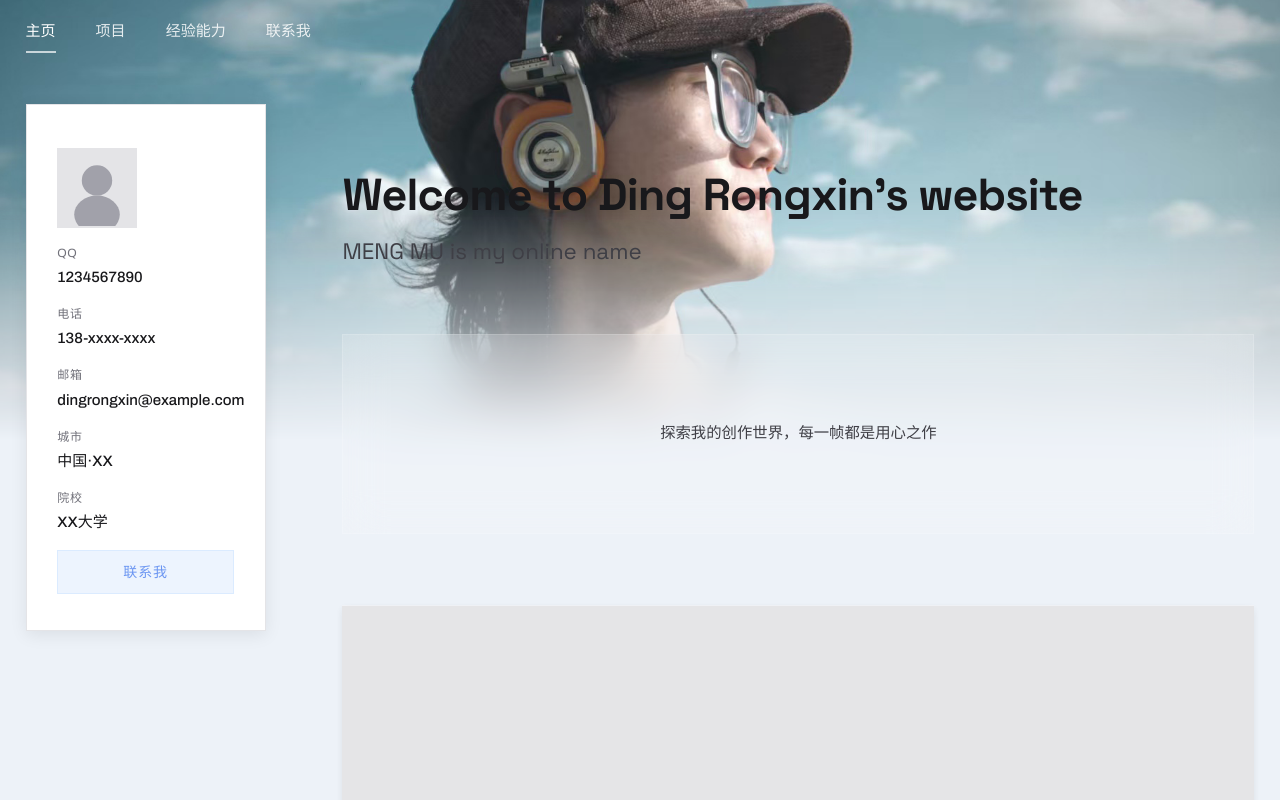
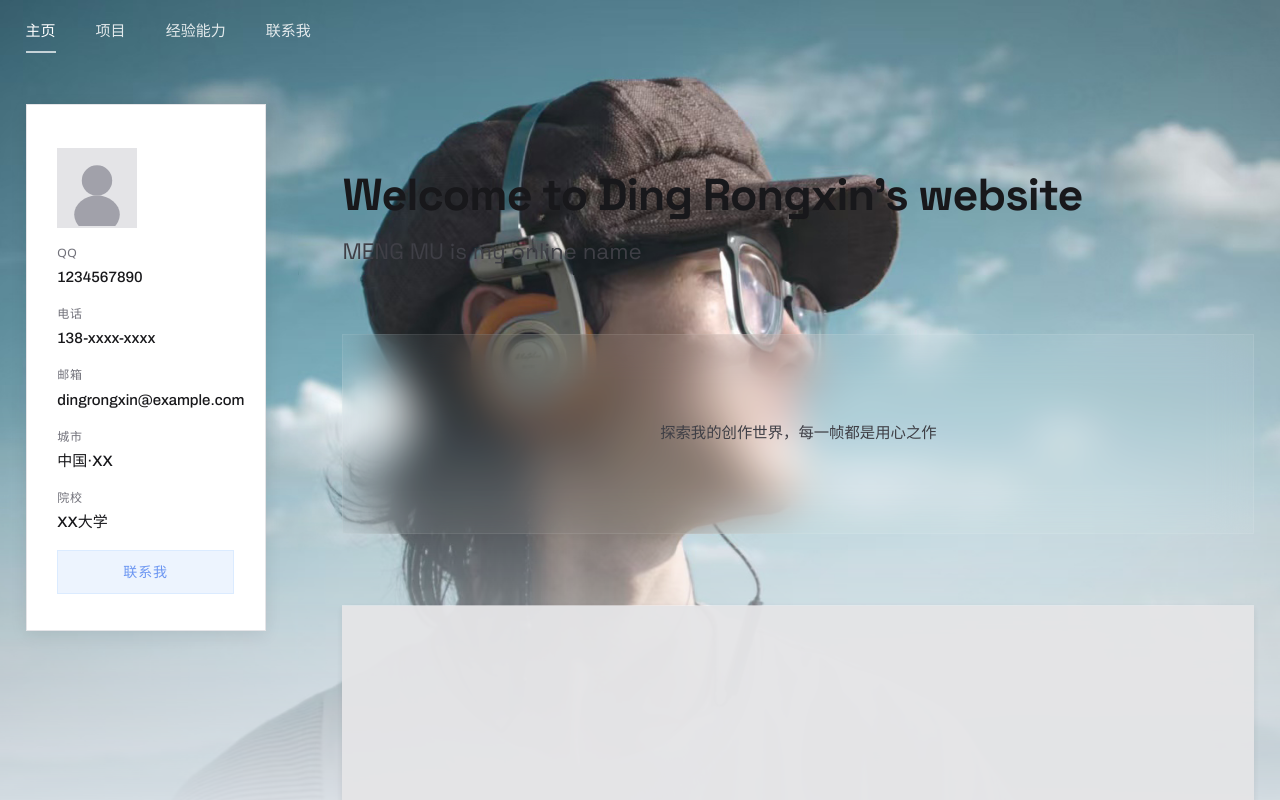
Before and after one commit to AILUN04/My-work, a Vue app: page / in a window 1280 px wide. Shown: the top 800 px of the page. Built offline with nearby package versions, Linux system fonts and the light colour scheme.

Commit message:
feat: double hero bg area to 110vh, halve glass box opacity

```diff
--- a/src/views/HomePage.vue
+++ b/src/views/HomePage.vue
@@ -173,8 +173,8 @@ onUnmounted(() => {
   top: 0;
   left: 0;
   right: 0;
-  height: 55vh;
-  min-height: 400px;
+  height: 110vh;
+  min-height: 800px;
   background: url('/images/hero-bg.jpg') center/cover no-repeat;
   mask-image: linear-gradient(to bottom, black 45%, transparent 100%);
   -webkit-mask-image: linear-gradient(to bottom, black 45%, transparent 100%);
@@ -305,10 +305,10 @@ onUnmounted(() => {
   margin-bottom: clamp(40px, 6vh, 64px);
   width: clamp(840px, 75vw, 1080px);
   max-width: 100%;
-  background: rgba(255, 255, 255, 0.12);
+  background: rgba(255, 255, 255, 0.06);
   backdrop-filter: blur(20px);
   -webkit-backdrop-filter: blur(20px);
-  border: 1px solid rgba(255, 255, 255, 0.15);
+  border: 1px solid rgba(255, 255, 255, 0.08);
   border-radius: 0;
   padding: clamp(48px, 10vh, 96px) clamp(20px, 3vw, 40px);
   min-height: clamp(180px, 25vh, 320px);
```
